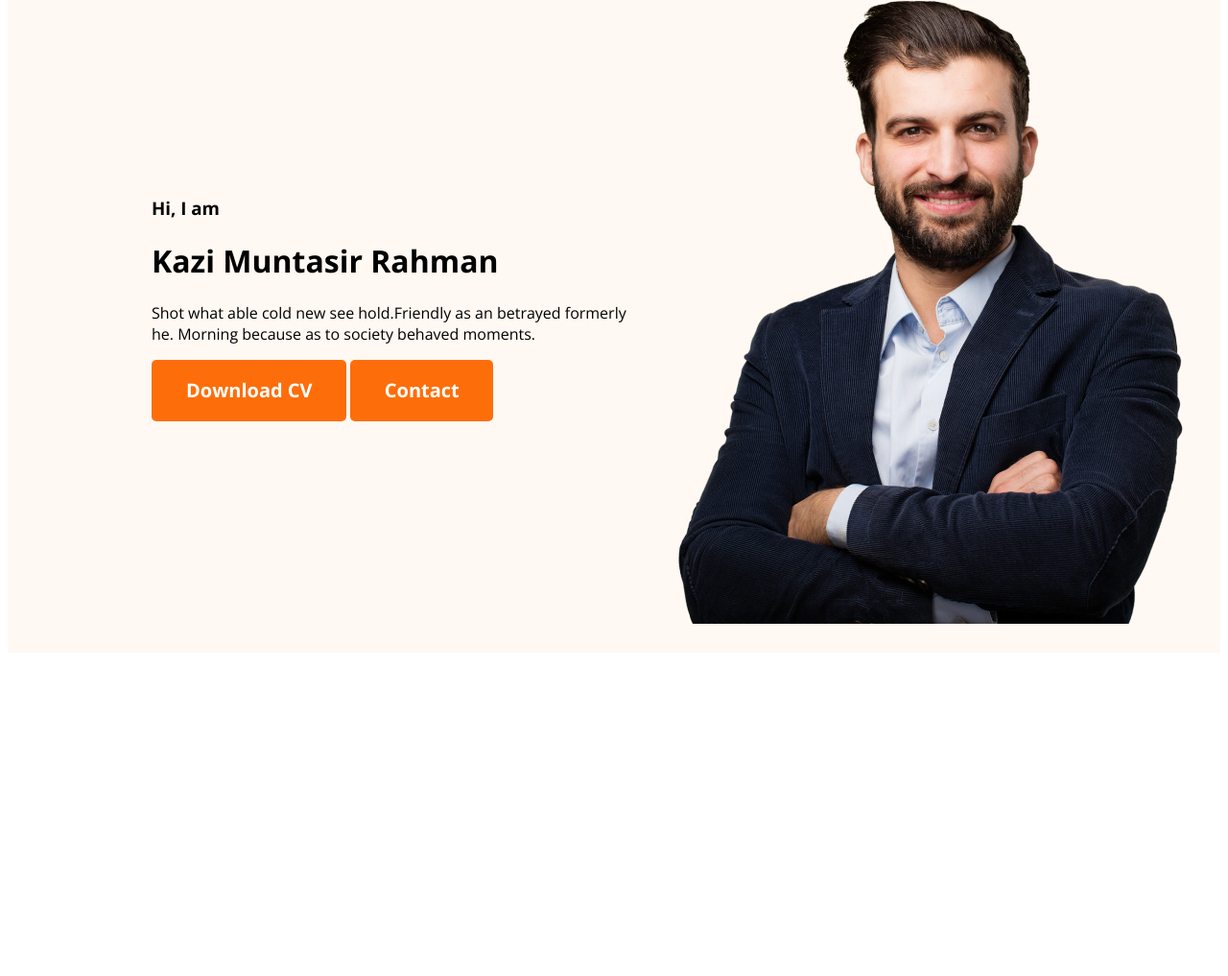
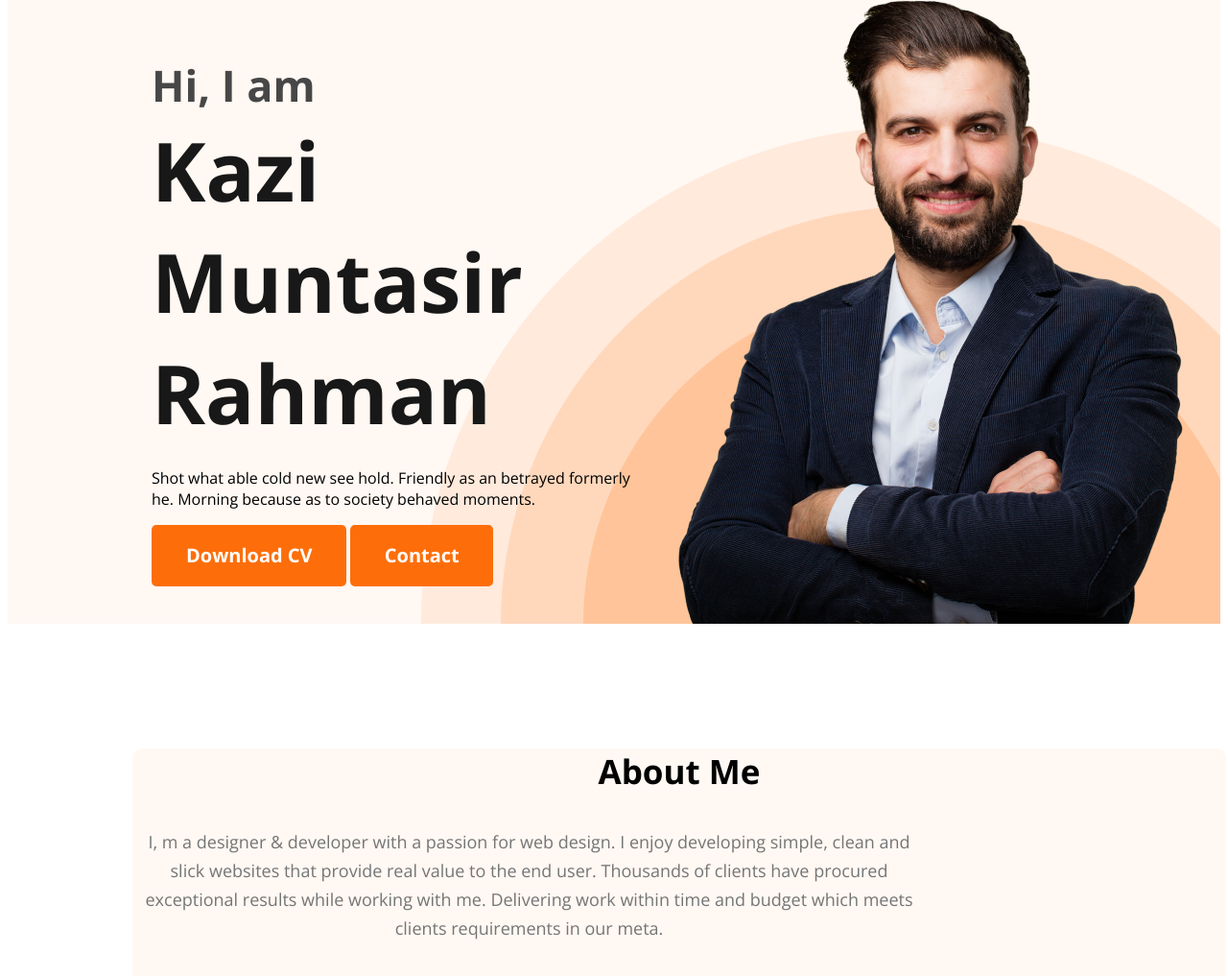
Before and after one commit to kaziMuntasirRahman/portfolio_v1, a plain HTML site: page index.html in a window 1280 px wide. Shown: the part 215-1232 px from the top of the page at 96% size. Before the commit the page ends 903 px from the top, so only its background shows below. Drawn offline with nearby package versions, Linux system fonts and the light colour scheme.

Commit message:
header section done, about section processing

```diff
--- a/index.html
+++ b/index.html
@@ -30,13 +30,21 @@
       <div class="banner_content">
         <h3 class="banner_greeting">Hi, I am</h3>
         <h1 class="banner_title">Kazi Muntasir Rahman</h1>
-        <p>Shot what able cold new see hold.Friendly as an betrayed formerly he. Morning because as to society behaved moments.</p>
+        <p class="banner_description">Shot what able cold new see hold. Friendly as an betrayed formerly he. Morning because as to society behaved moments.</p>
         <button class="btn_primary">Download CV</button>
         <button class="btn_primary">Contact</button>
       </div>
       <img id="profile_pic" src="images/hardy.png" alt="Profile Picture">
     </div>
   </header>
+  <main>
+    <section class="about">
+      <h3 class="section_title">About Me</h3>
+      <section class="section_description">
+        I, m a designer & developer with a passion for web design. I enjoy developing simple, clean and slick websites that provide real value to the end user. Thousands of clients have procured exceptional results while working with me. Delivering work within time and budget which meets clients requirements in our meta.
+      </section>
+    </section>
+  </main>
 </body>
 
 </html>
--- a/styles/style.css
+++ b/styles/style.css
@@ -1,12 +1,21 @@
 * {
   font-family: 'Open Sans', sans-serif;
+  /* margin: 0; */
 }
 
 :root {
   --primary_color: #FD6E0A;
   --dark_01: #181818;
   --dark_02: #474747;
+  --dark_03: #757575;
   --light: #FFF8F3;
+}
+
+.section_title {
+  color: var(--Dark-01);
+  text-align: center;
+  font-size: 35px;
+  font-weight: 700;
 }
 
 nav {
@@ -54,15 +63,63 @@ nav a {
 /*--------------------- Header Style start------------- */
 .header {
   background-color: var(--light);
+  background-image: url(/images/header_bg.png);
+  background-repeat: no-repeat;
+  background-position-x: right;
+  background-position-y: bottom;
 }
 
 .banner {
   display: flex;
-  padding: 30px 30px 30px 150px;
+  justify-content: space-between;
   align-items: center;
+  padding: 30px 30px 0px 150px;
+}
+
+.banner_content {
+  max-width: 585px;
 }
 
 .banner #profile_pic {
   width: 584px;
   height: 676px;
+  /* padding: 200; */
 }
+
+.banner_greeting {
+  color: var(--dark_02);
+  font-size: 45px;
+  font-weight: 600;
+  margin-bottom: 0;
+}
+
+.banner_title {
+  color: var(--dark_01);
+  font-size: 85px;
+  font-weight: 700;
+  margin-top: 0;
+  margin-bottom: 20px;
+}
+
+.banner_description {
+  margin-top: 0;
+}
+
+.about {
+  width: 1140px;
+  height: 550px;
+  border-radius: 10px;
+  background: #FFF8F3;
+  margin: 130px;
+}
+
+.section_description {
+  width: 827px;
+  color: var(--dark_03);
+  text-align: center;
+  font-size: 18px;
+  font-style: normal;
+  font-weight: 400;
+  line-height: 30px;
+  /* 166.667% */
+}
```
